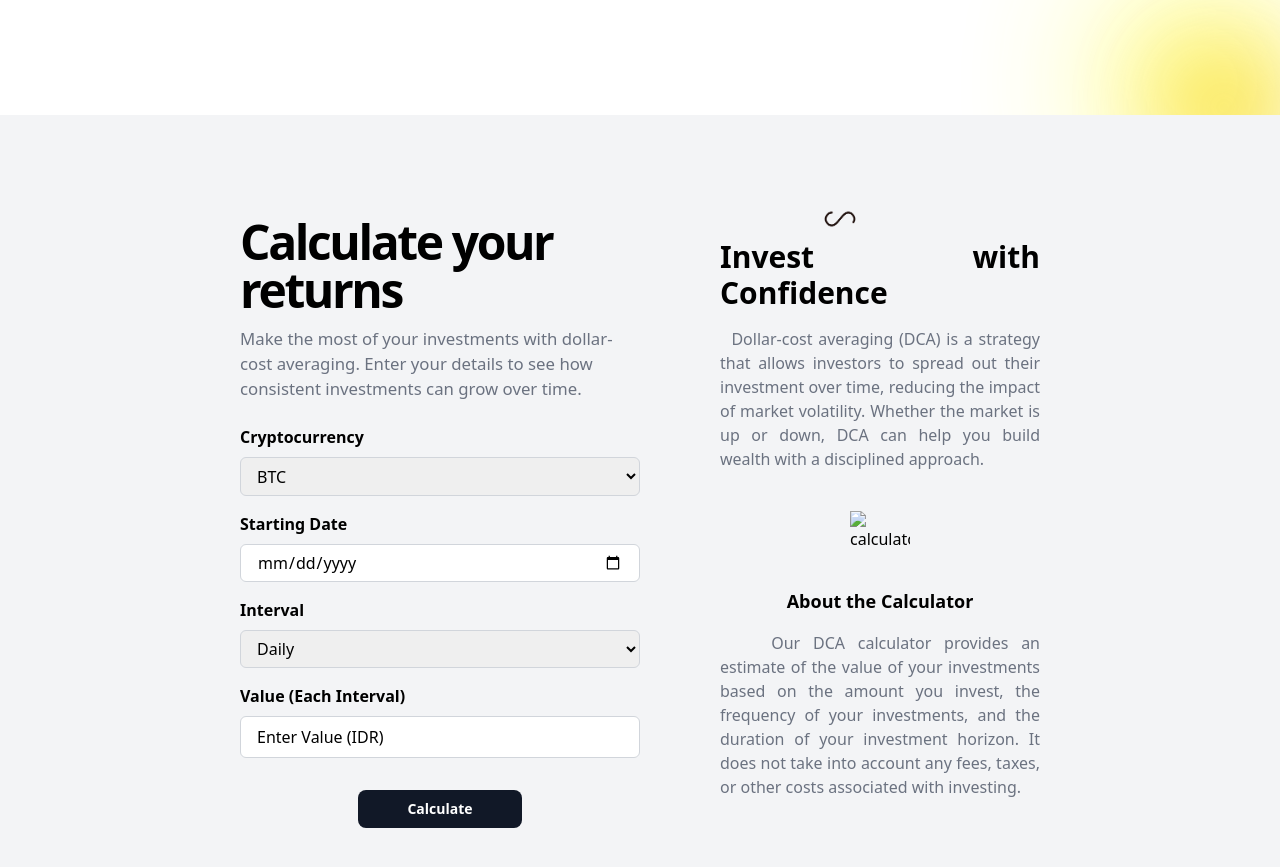
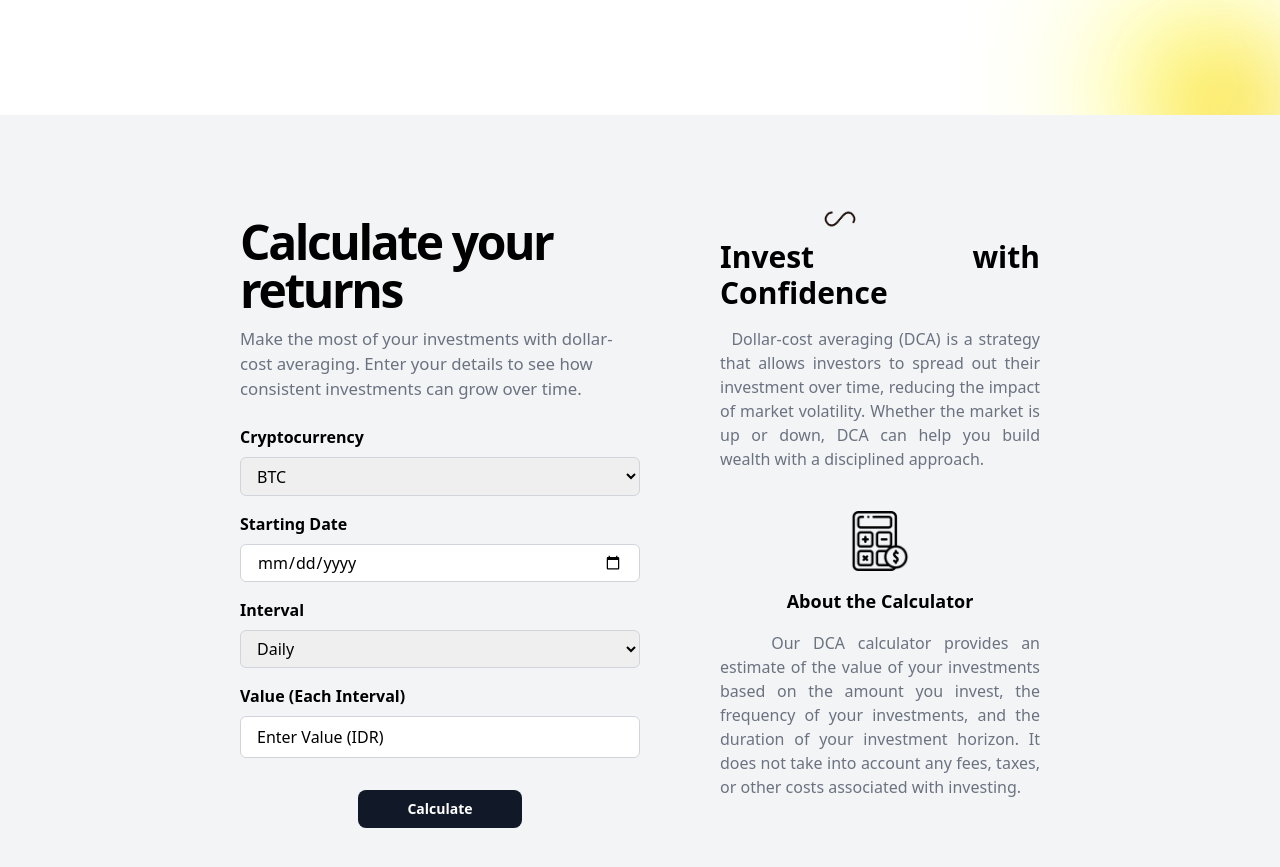
Before and after one commit to Eriqo90AW/dca-calc, a website: page public/index.html in a window 1280 px wide. Shown: the part 685-1552 px from the top of the page. Drawn offline with nearby package versions, Linux system fonts and the light colour scheme; no server answers.

Commit message:
final commit

```diff
--- a/public/index.html
+++ b/public/index.html
@@ -4,7 +4,7 @@
     <meta charset="UTF-8" />
     <meta name="viewport" content="width=device-width, initial-scale=1.0" />
     <title>Crypto DCA Calculator</title>
-    <link rel="icon" type="image/x-icon" href="/img/favicon.ico" />
+    <link rel="icon" type="image/x-icon" href="img/favicon.ico" />
     <style>
       * {
         scroll-behavior: smooth;
@@ -187,7 +187,7 @@
                   class="text-justify justify-center flex flex-col items-center gap-4"
                 >
                   <img
-                    src="./public/img/calculator.png"
+                    src="img/calculator.png"
                     alt="calculator"
                     width="60rem"
                     height="60rem"
```
Also changed, not shown: public/img/loader.gif (deleted).
